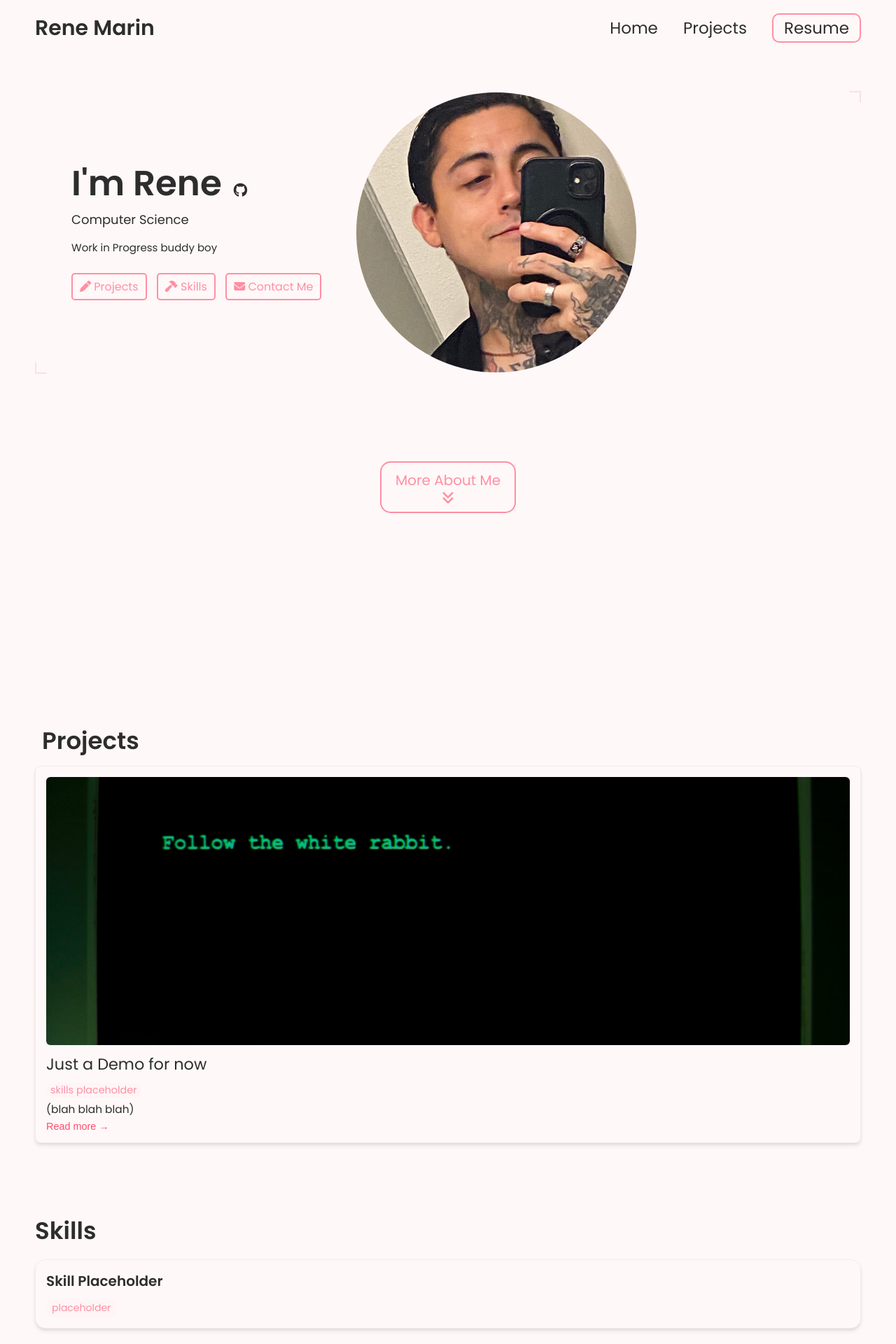
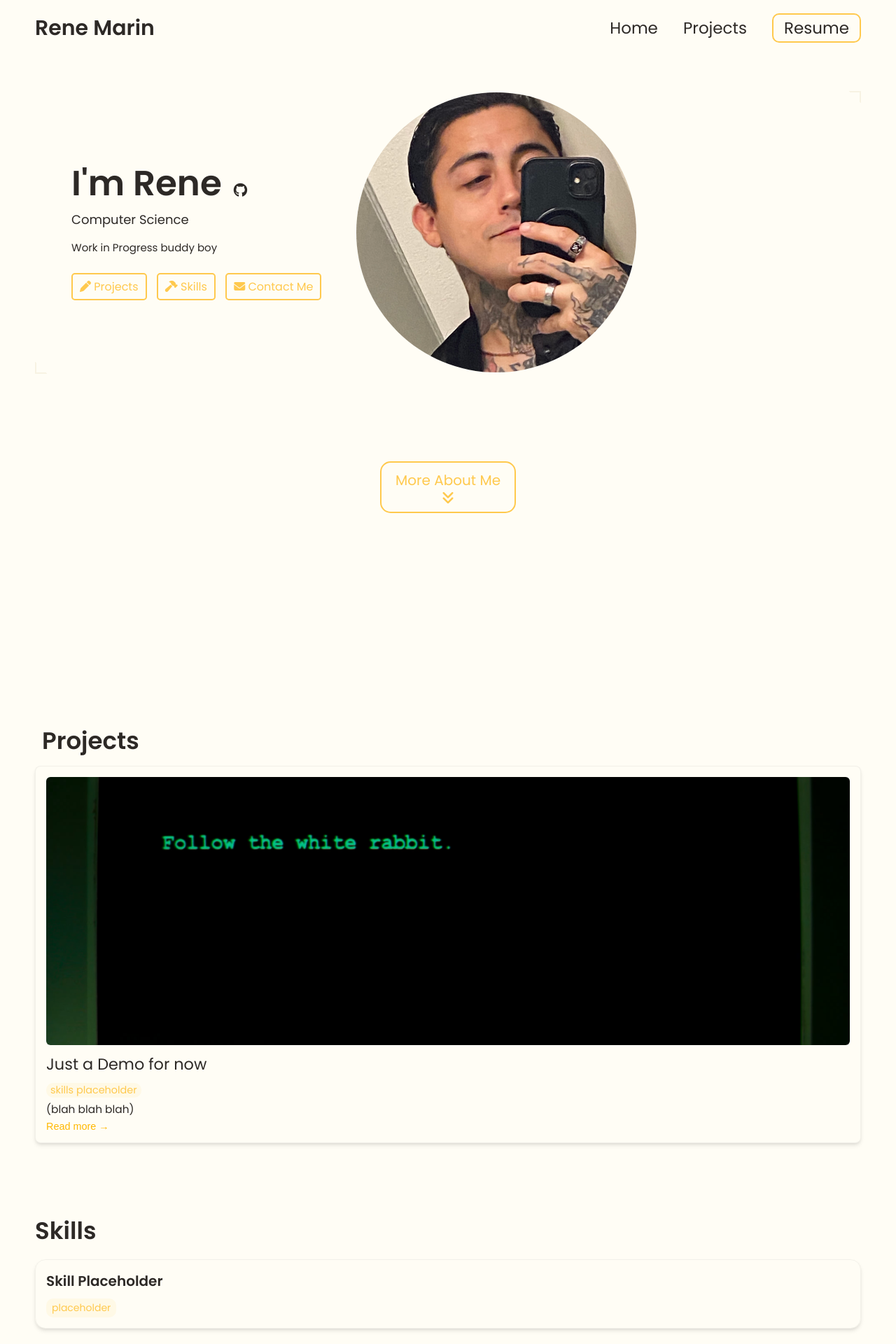
Before and after one commit to renemarin/renemarin.github.io, a Jekyll site: the page built from index.html, in a window 1280 px wide. Shown: the top 1920 px of the page at 70% size. Built offline with Jekyll 4.4.1, drawn with Linux system fonts in a browser that asks for light colours.

Commit message:
Update _config.yml

```diff
--- a/_config.yml
+++ b/_config.yml
@@ -53,12 +53,12 @@ formspree-key:   https://formspree.io/f/{8-digit key}
 
 # Active theme (Updatethis to switch themes). Make sure to keep the indentation the samne.
 colors: # this is the basic theme
-  text: "#2d2d2d"
-  border: "#f8e2e2"
-  link: "#ff8fa3"
-  highlight: "#ff4d6d"
-  background: "#fff8f8"
-  light_background: "#fff5f6"
+  text: "#2d2926"
+  border: "#f7f3e3"
+  link: "#ffc94d"
+  highlight: "#ffb800"
+  background: "#fffdf5"
+  light_background: "#fff9e6"
 
 # A few examples.
 basic theme:
```
